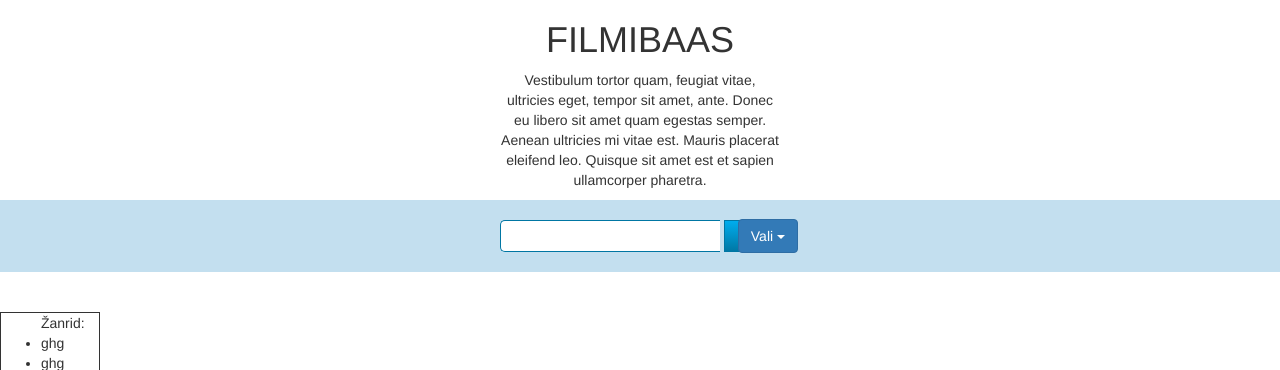
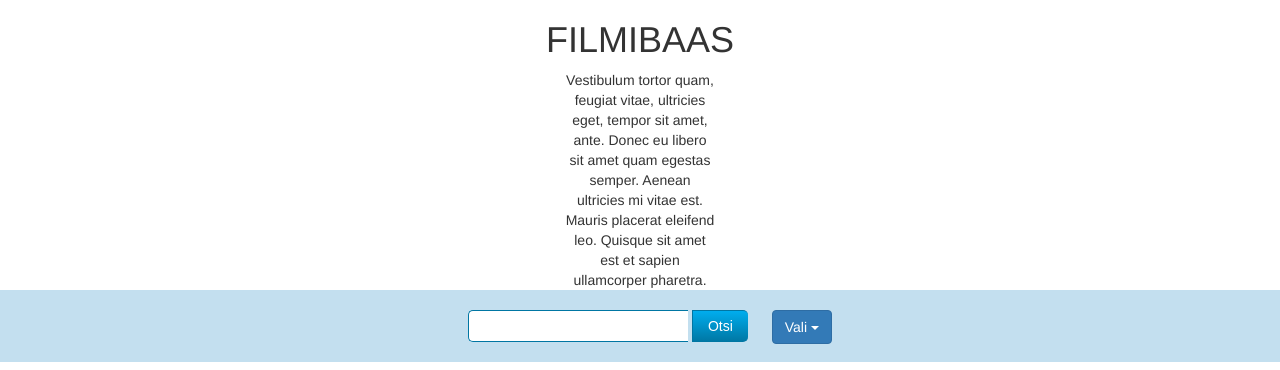
Before and after one commit to EloTrolla/filmibaas, a PHP site: page / in a window 1280 px wide. Shown: the top 370 px of the page. Run offline with PHP 8.4, Linux system fonts and the light colour scheme; some libraries are stand-ins or nearby versions.

Commit message:
front page elements are changed to responsive

```diff
--- a/static/style/stylesheet.css
+++ b/static/style/stylesheet.css
@@ -13,15 +13,25 @@
 }
 .para{
     text-align: center;
-    margin-left: 500px;
-    margin-right: 500px;
+    margin: auto;
+    max-width: 150px;
+
+
+}
+
+#search {
+    background-color:#c3dfef;
+
 }
 #tfheader{
-    background-color:#c3dfef;
+    text-align: center;
+
 }
 #tfnewsearch{
     text-align: center;
     padding:20px;
+    display: inline-block;
+
 }
 .tftextinput{
     margin: 0;
@@ -60,8 +70,9 @@
     border: 0;
 }
 .tfclear{
-    clear:both;
+    float: left;
 }
+
 .left {
     padding-bottom: 10px;
     border:solid 1px;
@@ -91,27 +102,30 @@
 .keskmine {
     text-align: center;
     float: right;
-    margin-right: 360px;
+    padding: 10px;
+    width: 70%;
     margin-top: 100px;
+
 }
 .tabel {
-    border:solid 1px;
 
 }
 img {
     width: 100px;
     height: 100px;
+    margin: 10px;
 }
 
 .alumine {
     text-align: center;
-    float: right;
-    margin-right: 510px;
-    margin-top: -20px;
+
+    margin-right: 32%;
+
 
 }
 .dropdown {
-float: right;
-    margin-top: -53px;
-    margin-right: 482px;
+    display:  inline-block;
+    margin: auto;
+
+
 }
```
